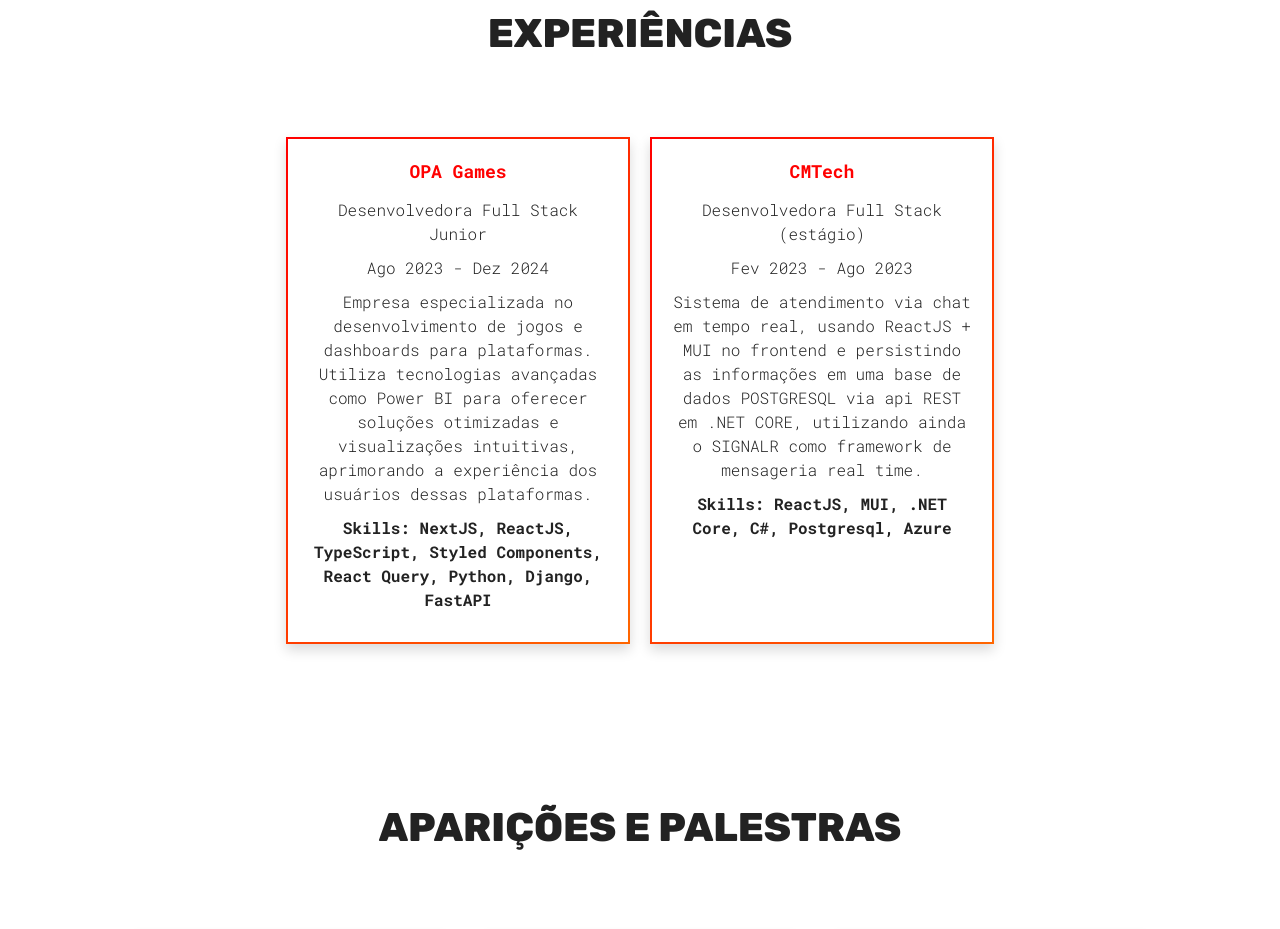
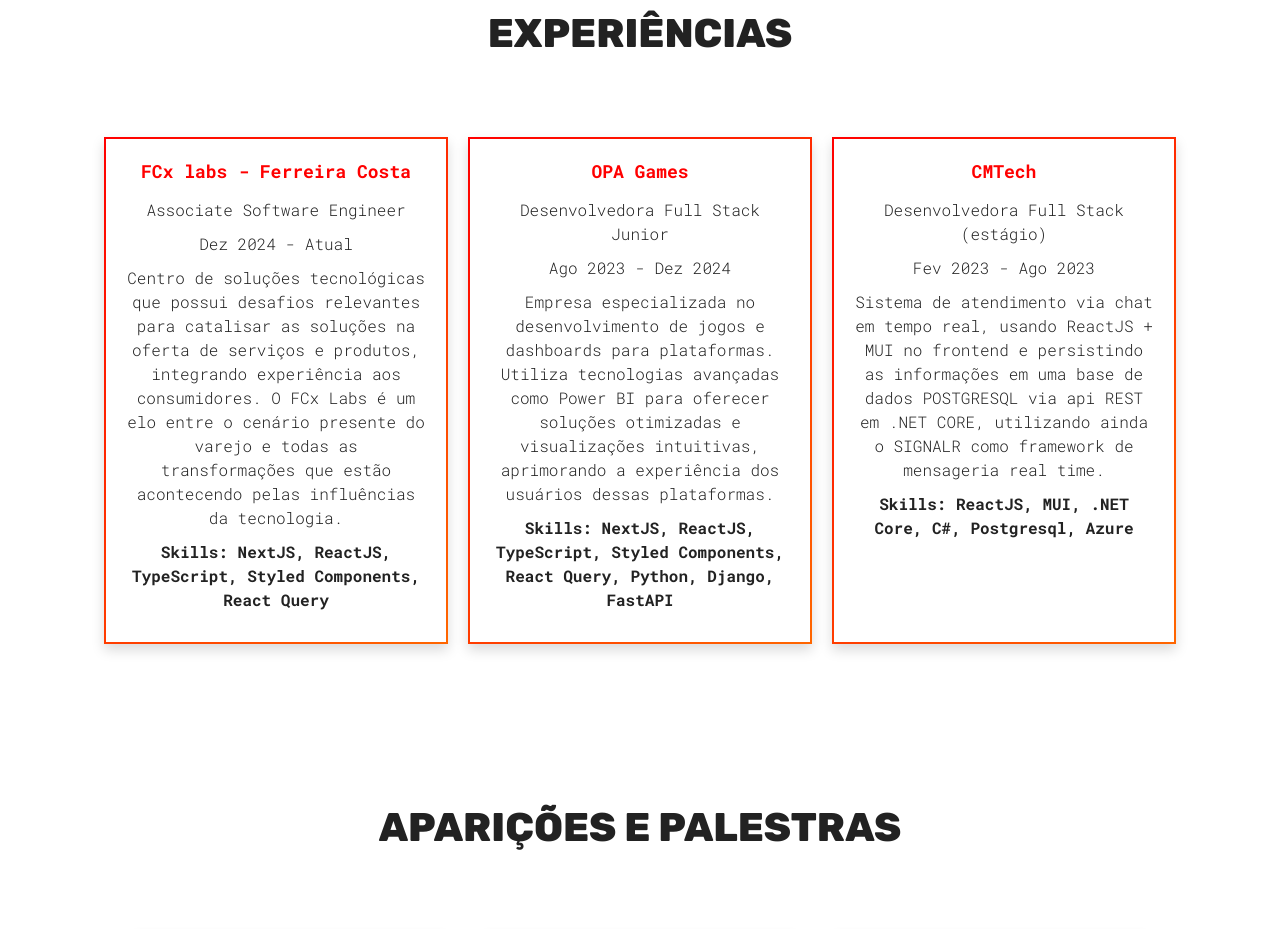
Before and after one commit to larialbu/larissa-albuquerque-portifolio, a React (Vite) app: page / in a window 1280 px wide. Shown: the part 2520-3449 px from the top of the page. Built offline with nearby package versions, Linux system fonts and the light colour scheme.

Commit message:
Update Experiences.jsx

```diff
--- a/src/sections/Experiences/Experiences.jsx
+++ b/src/sections/Experiences/Experiences.jsx
@@ -5,7 +5,7 @@ function Experiences() {
       <section id="experiences" className={styles.experiencesContainer}>
         <h1 className="sectionTitle">Experiências</h1>
         <div className={styles.timeline}>
-        {/* <div className={styles.timelineItem}>
+        <div className={styles.timelineItem}>
             <div className={styles.timelineContent}>
               <h3>FCx labs - Ferreira Costa</h3>
               <p>Associate Software Engineer</p>
@@ -13,7 +13,7 @@ function Experiences() {
               <p>Centro de soluções tecnológicas que possui desafios relevantes para catalisar as soluções na oferta de serviços e produtos, integrando experiência aos consumidores. O FCx Labs é um elo entre o cenário presente do varejo e todas as transformações que estão acontecendo pelas influências da tecnologia.</p>
               <p><b>Skills: NextJS, ReactJS, TypeScript, Styled Components, React Query</b></p>
             </div>
-          </div> */}
+          </div>
           <div className={styles.timelineItem}>
             <div className={styles.timelineContent}>
               <h3>OPA Games</h3>
```
